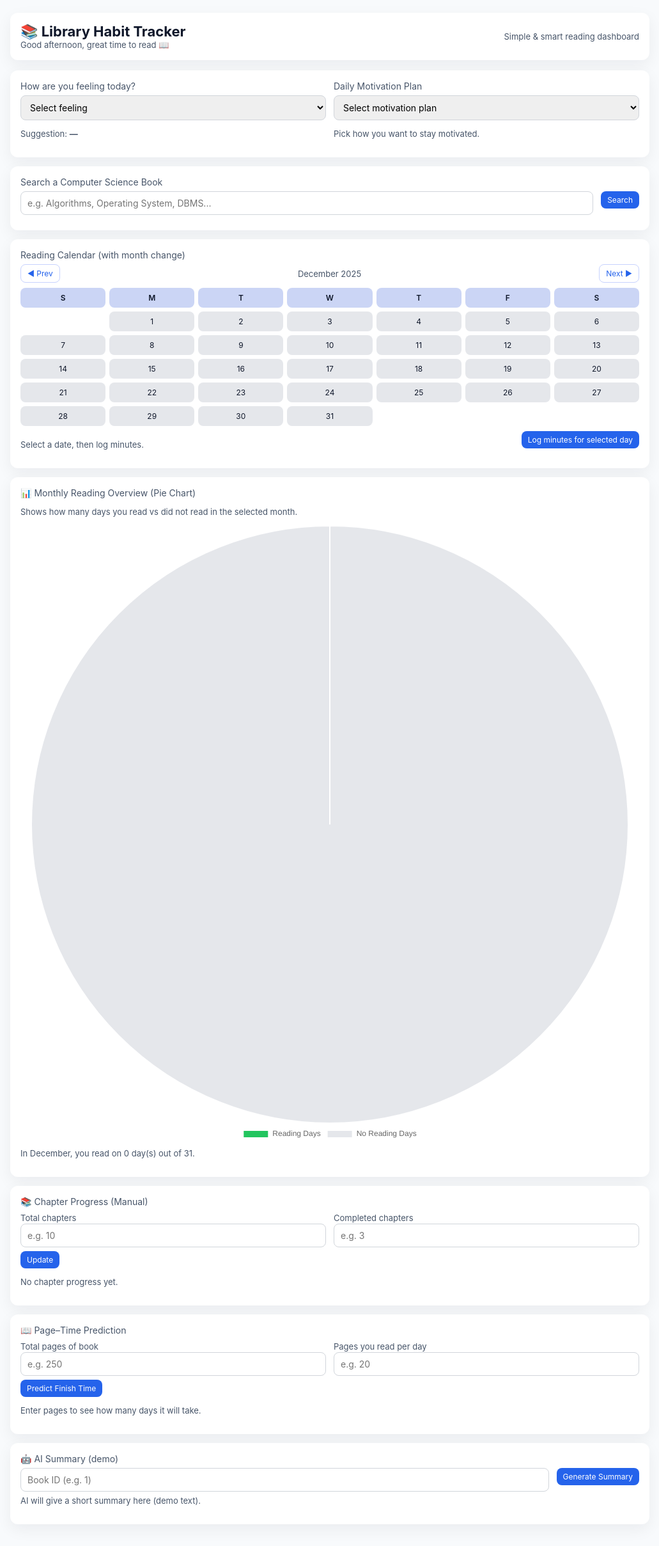
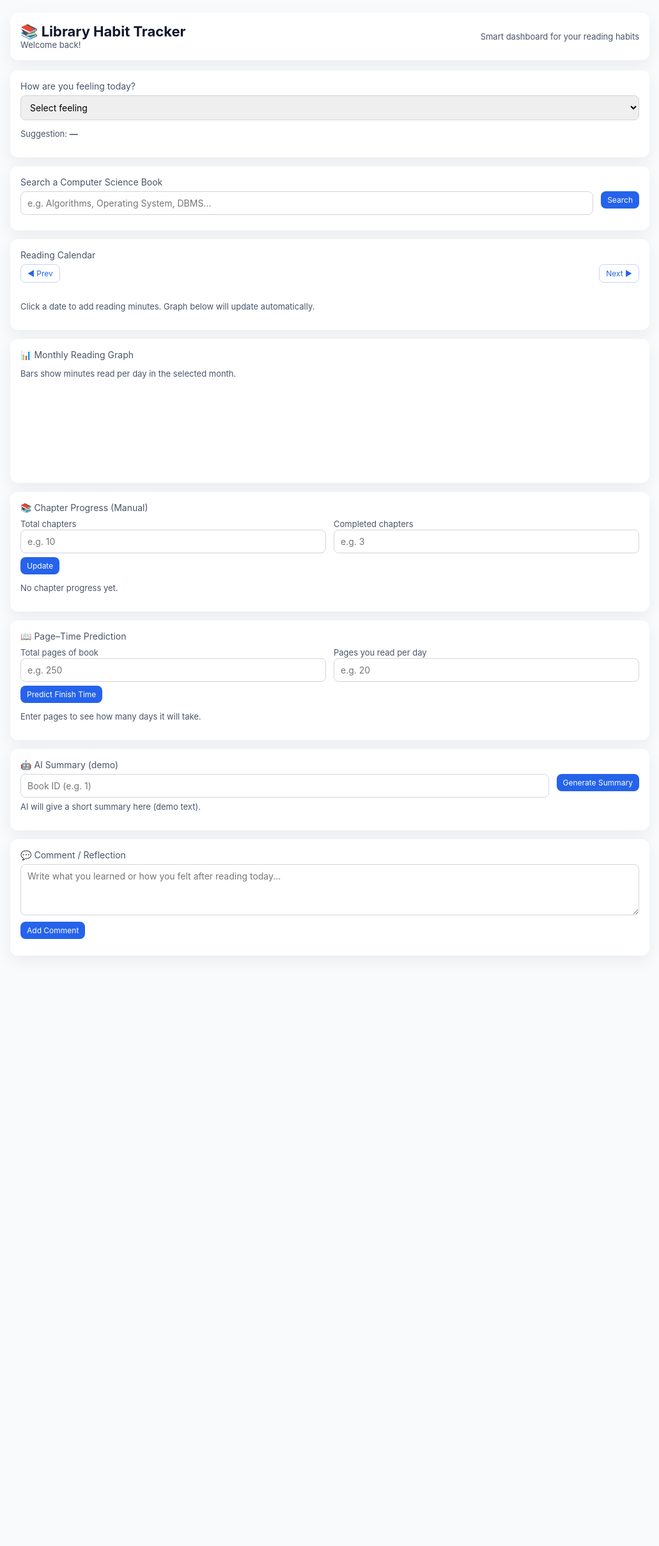
Before and after one commit to prachisingh8329-netizen/library-habit-tracker, a Flask app: page /dashboard in a window 1280 px wide. Shown: the whole page at 64% size, without its empty margins (124-1155 px from the left). After the commit the page ends 1468 px from the top, so only its background shows below. Run offline with Flask 3, Linux system fonts and the light colour scheme; the visitor is signed in with stand-in values (Sample User, id 1).

Commit message:
Update dashboard.html

```diff
--- a/templates/dashboard.html
+++ b/templates/dashboard.html
@@ -5,7 +5,7 @@
   <meta name="viewport" content="width=device-width,initial-scale=1" />
   <title>Library Habit Tracker — Dashboard</title>
 
-  <!-- Chart.js for pie chart -->
+  <!-- Chart.js for graph -->
   <script src="https://cdn.jsdelivr.net/npm/chart.js"></script>
 
   <style>
@@ -28,7 +28,7 @@
     .container{max-width:1000px;margin:0 auto;}
 
     header{
-      background:white;
+      background:#ffffff;
       padding:16px;
       border-radius:12px;
       box-shadow:var(--shadow);
@@ -43,7 +43,7 @@
     .meta{font-size:13px;color:var(--muted);}
 
     .card{
-      background:white;
+      background:#ffffff;
       padding:16px;
       border-radius:var(--radius);
       box-shadow:var(--shadow);
@@ -51,13 +51,14 @@
     }
 
     label{display:block;margin-bottom:6px;font-size:14px;color:var(--muted);}
-    input,select{
+    input,select,textarea{
       width:100%;
       padding:9px 10px;
       border-radius:8px;
       border:1px solid #d1d5db;
       font-size:14px;
     }
+    textarea{min-height:80px;resize:vertical;}
 
     .row{display:flex;gap:12px;flex-wrap:wrap;align-items:flex-start}
     .col{flex:1;min-width:240px}
@@ -92,16 +93,25 @@
     }
     .cal-cell{
       padding:8px;
+      text-align:center;
       border-radius:8px;
       background:#e5e7eb;
-      text-align:center;
       cursor:pointer;
     }
-    .cal-cell.header{background:#cbd5f5;font-weight:600}
-    .cal-cell.active{outline:2px solid #2563eb;background:#dbeafe;}
-    .cal-cell.read-day{background:#bfdbfe;}
+    .cal-cell.header{
+      background:#cbd5f5;
+      font-weight:600;
+      cursor:default;
+    }
+    .cal-cell.read{
+      background:#bfdbfe;
+    }
+    .cal-cell.active{
+      outline:2px solid #2563eb;
+      background:#dbeafe;
+    }
 
-    /* Progress chips */
+    /* Chapter progress chips */
     .chip{
       display:inline-block;
       padding:4px 8px;
@@ -109,6 +119,15 @@
       font-size:12px;
       background:#f1f5f9;
       margin:3px;
+    }
+
+    .comment{
+      padding:8px 10px;
+      border-radius:8px;
+      background:#f9fafb;
+      border:1px solid #e5e7eb;
+      font-size:13px;
+      margin-bottom:6px;
     }
 
     @media(max-width:720px){
@@ -125,14 +144,14 @@
       <h1>📚 Library Habit Tracker</h1>
       <div class="meta" id="greetingText">Welcome back!</div>
     </div>
-    <div class="meta">Simple & smart reading dashboard</div>
+    <div class="meta">Smart dashboard for your reading habits</div>
   </header>
 
-  <!-- 1. HOW ARE YOU FEELING + DAILY MOTIVATION -->
+  <!-- 1. HOW ARE YOU FEELING TODAY -->
   <div class="card">
+    <label>How are you feeling today?</label>
     <div class="row">
       <div class="col">
-        <label>How are you feeling today?</label>
         <select id="feeling">
           <option>Select feeling</option>
           <option>😊 Happy</option>
@@ -142,22 +161,12 @@
           <option>😤 Stressed</option>
           <option>😴 Sleepy</option>
         </select>
-        <p class="meta">Suggestion: <b id="moodSuggestion">—</b></p>
-      </div>
-
-      <div class="col">
-        <label>Daily Motivation Plan</label>
-        <select id="motivatePlan">
-          <option value="">Select motivation plan</option>
-          <option value="today">Today I am motivated</option>
-          <option value="tomorrow">From tomorrow I will stay motivated throughout</option>
-        </select>
-        <p class="meta" id="motivateInfo">Pick how you want to stay motivated.</p>
       </div>
     </div>
+    <p class="meta">Suggestion: <b id="moodSuggestion">—</b></p>
   </div>
 
-  <!-- 2. SEARCH A BOOK -->
+  <!-- 2. SEARCH A COMPUTER SCIENCE BOOK -->
   <div class="card">
     <label>Search a Computer Science Book</label>
     <div class="row">
@@ -169,9 +178,9 @@
     <div id="searchResults" style="margin-top:8px;"></div>
   </div>
 
-  <!-- 3. CALENDAR (MONTH CHANGE + LOG MINUTES) -->
+  <!-- 3. CALENDAR + GRAPH -->
   <div class="card">
-    <label>Reading Calendar (with month change)</label>
+    <label>Reading Calendar</label>
     <div class="row" style="align-items:center;justify-content:space-between;margin-bottom:4px;">
       <button class="btn-ghost small" onclick="prevMonth()">◀ Prev</button>
       <span class="meta" id="monthLabel"></span>
@@ -180,23 +189,20 @@
     <div id="calendar"></div>
     <div class="row" style="margin-top:8px;">
       <div class="col">
-        <p class="meta" id="calendarInfo">Select a date, then log minutes.</p>
-      </div>
-      <div class="col" style="text-align:right;">
-        <button class="btn small" onclick="logMinutesForSelected()">Log minutes for selected day</button>
+        <p class="meta" id="calendarInfo">
+          Click a date to add reading minutes. Graph below will update automatically.
+        </p>
       </div>
     </div>
   </div>
 
-  <!-- 4. PIE CHART (READING DAYS VS NO READING DAYS) -->
   <div class="card">
-    <label>📊 Monthly Reading Overview (Pie Chart)</label>
-    <p class="meta">Shows how many days you read vs did not read in the selected month.</p>
-    <canvas id="monthPie" height="140"></canvas>
-    <p class="meta" id="pieInfo" style="margin-top:6px;">Change month or log minutes, pie chart will update.</p>
+    <label>📊 Monthly Reading Graph</label>
+    <p class="meta">Bars show minutes read per day in the selected month.</p>
+    <canvas id="monthChart" height="130"></canvas>
   </div>
 
-  <!-- 5. CHAPTER PROGRESS (MANUAL, NO NEGATIVE) -->
+  <!-- 4. CHAPTER PROGRESS -->
   <div class="card">
     <label>📚 Chapter Progress (Manual)</label>
     <div class="row">
@@ -214,7 +220,7 @@
     <div id="chapterChips"></div>
   </div>
 
-  <!-- 6. PAGE-TIME PREDICTION -->
+  <!-- 5. PAGE-TIME PREDICTION -->
   <div class="card">
     <label>📖 Page–Time Prediction</label>
     <div class="row">
@@ -231,7 +237,7 @@
     <p class="meta" id="predictionResult">Enter pages to see how many days it will take.</p>
   </div>
 
-  <!-- 7. AI SUMMARY -->
+  <!-- 6. AI SUMMARY -->
   <div class="card">
     <label>🤖 AI Summary (demo)</label>
     <div class="row">
@@ -245,21 +251,29 @@
     </p>
   </div>
 
+  <!-- 7. COMMENTS / REFLECTIONS -->
+  <div class="card">
+    <label>💬 Comment / Reflection</label>
+    <textarea id="commentInput" placeholder="Write what you learned or how you felt after reading today..."></textarea>
+    <button class="btn small" style="margin-top:6px;" onclick="addComment()">Add Comment</button>
+    <div id="commentsList" style="margin-top:10px;"></div>
+  </div>
+
 </div>
 
 <script>
-/* ========== GREETING ========== */
+/* ===== GREETING ===== */
 function updateGreeting(){
   const h = new Date().getHours();
   let txt = "Welcome back!";
-  if(h < 12) txt = "Good morning, keep learning ☀️";
+  if(h < 12) txt = "Good morning, keep learning ☀";
   else if(h < 18) txt = "Good afternoon, great time to read 📖";
   else txt = "Good evening, relax with a good book 🌙";
   document.getElementById("greetingText").textContent = txt;
 }
 updateGreeting();
 
-/* ========== MOOD + DAILY MOTIVATION ========== */
+/* ===== MOOD SUGGESTION ===== */
 const moodMap = {
   "😊 Happy":"You can try tough CS topics today – your mood supports deep study!",
   "😌 Calm":"Great time for theory and long chapters.",
@@ -274,35 +288,23 @@ document.getElementById("feeling").addEventListener("change", e=>{
   document.getElementById("moodSuggestion").textContent = moodMap[v] || "—";
 });
 
-document.getElementById("motivatePlan").addEventListener("change", e=>{
-  const v = e.target.value;
-  const msgEl = document.getElementById("motivateInfo");
-  if(v === "today"){
-    msgEl.textContent = "Today you are motivated. Use this energy to complete an important chapter.";
-  }else if(v === "tomorrow"){
-    msgEl.textContent = "From tomorrow, you plan to stay motivated throughout the day. Prepare your reading list today.";
-  }else{
-    msgEl.textContent = "Pick how you want to stay motivated.";
-  }
-});
-
-/* ========== SEARCH BOOK (CALLS BACKEND /api/search) ========== */
+/* ===== SEARCH COMPUTER SCIENCE BOOKS =====
+   Uses backend route: /api/search  (must be defined in app.py)
+*/
 async function doSearch(){
   const q = document.getElementById("searchBox").value.trim();
   const out = document.getElementById("searchResults");
-  if(!q){
-    out.innerHTML = "";
-    return;
-  }
-  out.innerHTML = "Searching...";
+  out.innerHTML = "<span class='meta'>Loading books...</span>";
 
   try{
     const res = await fetch("/api/search?q=" + encodeURIComponent(q));
     const data = await res.json();
+
     if(!Array.isArray(data) || data.length === 0){
-      out.innerHTML = "<p class='meta'>No books found.</p>";
+      out.innerHTML = "<p class='meta'>No Computer Science books found.</p>";
       return;
     }
+
     out.innerHTML = "";
     data.forEach(b=>{
       out.innerHTML += `
@@ -317,33 +319,30 @@ async function doSearch(){
     });
   }catch(err){
     console.error(err);
-    out.innerHTML = "<p class='meta'>Error searching books.</p>";
+    out.innerHTML = "<p class='meta'>Error while searching books.</p>";
   }
 }
 
-/* ========== READING DATA FOR CALENDAR + PIE CHART ========== */
+/* ===== READING DATA FOR CALENDAR + GRAPH ===== */
 // readingData: { "YYYY-MM-DD": minutes }
 let readingData = {};
 
 function dateKey(d){
   return d.toISOString().slice(0,10); // YYYY-MM-DD
 }
-
 function getMinutesForDate(d){
-  const key = dateKey(d);
-  return readingData[key] || 0;
+  return readingData[dateKey(d)] || 0;
 }
-
 function addMinutesForDate(d, mins){
   if(mins <= 0) return;
   const key = dateKey(d);
   readingData[key] = (readingData[key] || 0) + mins;
 }
 
-/* ========== CALENDAR ========== */
-let calMonth = (new Date()).getMonth();
-let calYear = (new Date()).getFullYear();
-let selectedDate = null; // actual Date object
+/* ===== CALENDAR ===== */
+let currentMonth = (new Date()).getMonth();
+let currentYear  = (new Date()).getFullYear();
+let selectedDate = null;
 
 function renderCalendar(){
   const cal = document.getElementById("calendar");
@@ -353,14 +352,14 @@ function renderCalendar(){
   const weekdays = ["S","M","T","W","T","F","S"];
   weekdays.forEach(d=>{
     const h = document.createElement("div");
+    h.className = "cal-cell header";
     h.textContent = d;
-    h.className = "cal-cell header";
     cal.appendChild(h);
   });
 
-  const firstDay = new Date(calYear, calMonth, 1).getDay();
-  const daysInMonth = new Date(calYear, calMonth+1, 0).getDate();
-  label.textContent = new Date(calYear, calMonth).toLocaleDateString("en", {month:"long", year:"numeric"});
+  const firstDay = new Date(currentYear, currentMonth, 1).getDay();
+  const daysInMonth = new Date(currentYear, currentMonth+1, 0).getDate();
+  label.textContent = new Date(currentYear, currentMonth).toLocaleDateString("en",{month:"long",year:"numeric"});
 
   // empty cells
   for(let i=0;i<firstDay;i++){
@@ -375,108 +374,114 @@ function renderCalendar(){
     cell.className = "cal-cell";
     cell.textContent = d;
 
-    const dt = new Date(calYear, calMonth, d);
+    const dt = new Date(currentYear, currentMonth, d);
     const mins = getMinutesForDate(dt);
-
     if(mins > 0){
-      cell.classList.add("read-day");
+      cell.classList.add("read");
     }
 
-    cell.onclick = ()=>{
+    cell.onclick = () => {
       document.querySelectorAll(".cal-cell").forEach(c=>c.classList.remove("active"));
       cell.classList.add("active");
       selectedDate = dt;
-      document.getElementById("calendarInfo").textContent =
-        `${d}/${calMonth+1}/${calYear} — ${mins} minutes read.`;
+
+      const info = document.getElementById("calendarInfo");
+      info.textContent = ${d}/${currentMonth+1}/${currentYear} — currently ${mins} minute(s) logged.;
+
+      const extra = prompt("How many minutes did you read today? (This will be added)", "20");
+      const val = parseInt(extra,10);
+      if(!isNaN(val) && val>0){
+        addMinutesForDate(dt, val);
+        renderCalendar();
+        updateChart();
+      }
     };
 
     cal.appendChild(cell);
   }
 
-  updatePieChart(); // update pie when calendar changes
+  // graph refresh for this month
+  updateChart();
 }
 
 function prevMonth(){
-  calMonth--;
-  if(calMonth < 0){calMonth = 11; calYear--;}
+  currentMonth--;
+  if(currentMonth < 0){
+    currentMonth = 11;
+    currentYear--;
+  }
+  selectedDate = null;
+  document.getElementById("calendarInfo").textContent =
+    "Click a date to add reading minutes. Graph below will update automatically.";
   renderCalendar();
-  selectedDate = null;
-  document.getElementById("calendarInfo").textContent = "Select a date, then log minutes.";
 }
 function nextMonth(){
-  calMonth++;
-  if(calMonth > 11){calMonth = 0; calYear++;}
+  currentMonth++;
+  if(currentMonth > 11){
+    currentMonth = 0;
+    currentYear++;
+  }
+  selectedDate = null;
+  document.getElementById("calendarInfo").textContent =
+    "Click a date to add reading minutes. Graph below will update automatically.";
   renderCalendar();
-  selectedDate = null;
-  document.getElementById("calendarInfo").textContent = "Select a date, then log minutes.";
 }
 
-function logMinutesForSelected(){
-  if(!selectedDate){
-    alert("Please click a date in the calendar first.");
-    return;
-  }
-  const val = prompt("How many minutes did you read on this day?", "25");
-  const mins = parseInt(val,10);
-  if(isNaN(mins) || mins <= 0){
-    alert("Please enter a valid positive number.");
-    return;
-  }
-  addMinutesForDate(selectedDate, mins);
-  renderCalendar(); // refresh calendar
-}
+/* ===== GRAPH (BAR CHART) ===== */
+let monthChart = null;
 
-/* ========== PIE CHART: READING DAYS VS NO READING DAYS ========== */
-let pieChart = null;
-
-function updatePieChart(){
-  const ctx = document.getElementById("monthPie");
+function updateChart(){
+  const ctx = document.getElementById("monthChart");
   if(!ctx) return;
 
-  const daysInMonth = new Date(calYear, calMonth+1, 0).getDate();
-  let readingDays = 0;
+  const daysInMonth = new Date(currentYear, currentMonth+1, 0).getDate();
+  const labels = [];
+  const values = [];
+
   for(let d=1; d<=daysInMonth; d++){
-    const dt = new Date(calYear, calMonth, d);
-    if(getMinutesForDate(dt) > 0) readingDays++;
+    labels.push(String(d));
+    const dt = new Date(currentYear, currentMonth, d);
+    values.push(getMinutesForDate(dt));
   }
-  const noReading = daysInMonth - readingDays;
 
-  if(pieChart) pieChart.destroy();
+  if(monthChart) monthChart.destroy();
 
-  pieChart = new Chart(ctx, {
-    type: "pie",
+  monthChart = new Chart(ctx, {
+    type: "bar",
     data: {
-      labels: ["Reading Days", "No Reading Days"],
+      labels,
       datasets: [{
-        data: [readingDays, noReading],
-        backgroundColor: ["#22c55e", "#e5e7eb"]
+        label: "Minutes read",
+        data: values,
+        backgroundColor: values.map(v => v>0 ? "#3b82f6" : "#e5e7eb"),
+        borderRadius: 6
       }]
     },
     options: {
-      plugins: {
-        legend: { position: "bottom" }
-      }
+      scales: {
+        y: {
+          beginAtZero:true,
+          title:{display:true,text:"Minutes"}
+        }
+      },
+      plugins:{legend:{display:false}}
     }
   });
-
-  document.getElementById("pieInfo").textContent =
-    `In ${new Date(calYear, calMonth).toLocaleDateString("en",{month:"long"})}, you read on ${readingDays} day(s) out of ${daysInMonth}.`;
 }
 
-/* ========== CHAPTER PROGRESS (NO NEGATIVE) ========== */
+/* ===== CHAPTER PROGRESS (NO NEGATIVE) ===== */
 function updateChapters(){
   let total = parseInt(document.getElementById("totalChapters").value,10);
-  let done = parseInt(document.getElementById("doneChapters").value,10);
+  let done  = parseInt(document.getElementById("doneChapters").value,10);
 
   if(isNaN(total) || total < 0) total = 0;
-  if(isNaN(done) || done < 0) done = 0;
-
-  if(done > total) done = total; // no negative gap
+  if(isNaN(done)  || done  < 0) done  = 0;
+  if(done > total) done = total;
 
   document.getElementById("totalChapters").value = total;
-  document.getElementById("doneChapters").value = done;
+  document.getElementById("doneChapters").value  = done;
 
-  const info = document.getElementById("chapterInfo");
+  const info  = document.getElementById("chapterInfo");
   const chips = document.getElementById("chapterChips");
 
   if(total === 0){
@@ -486,21 +491,21 @@ function updateChapters(){
   }
 
   const percent = (done/total)*100;
-  info.textContent = `Completed ${done} of ${total} chapters (${percent.toFixed(1)}%).`;
+  info.textContent = Completed ${done} of ${total} chapters (${percent.toFixed(1)}%).;
 
   chips.innerHTML = "";
-  for(let i=1;i<=total;i++){
+  for(let i=1; i<=total; i++){
     const span = document.createElement("span");
     span.className = "chip";
     span.textContent = "Ch " + i;
     if(i <= done){
-      span.style.background = "#bbf7d0"; // green for completed
+      span.style.background = "#bbf7d0"; // green for done
     }
     chips.appendChild(span);
   }
 }
 
-/* ========== PAGE–TIME PREDICTION ========== */
+/* ===== PAGE–TIME PREDICTION ===== */
 function predictFinish(){
   const total = parseInt(document.getElementById("totalPages").value,10);
   const perDay = parseInt(document.getElementById("pagesPerDay").value,10);
@@ -512,10 +517,10 @@ function predictFinish(){
   }
 
   const days = Math.ceil(total / perDay);
-  out.textContent = `At your current speed, you’ll finish this book in about ${days} day(s).`;
+  out.textContent = At your current speed, you’ll finish this book in about ${days} day(s).;
 }
 
-/* ========== AI SUMMARY DEMO ========== */
+/* ===== AI SUMMARY (DEMO) ===== */
 function generateSummary(){
   const id = document.getElementById("summaryBookId").value.trim();
   const out = document.getElementById("summaryResult");
@@ -525,11 +530,29 @@ function generateSummary(){
   }
   out.textContent = "Generating summary (demo)...";
   setTimeout(()=>{
-    out.textContent = `Book ${id}: This book explains core concepts in a simple, student-friendly way with examples and practice questions. (Demo summary.)`;
+    out.textContent = Book ${id}: This book explains core CS concepts in a simple, student-friendly way with examples and practice questions. (Demo summary.);
   }, 800);
 }
 
-/* ========== INIT ========== */
+/* ===== COMMENTS / REFLECTIONS ===== */
+function addComment(){
+  const box = document.getElementById("commentInput");
+  const text = box.value.trim();
+  if(!text){
+    alert("Please write a comment first.");
+    return;
+  }
+  const list = document.getElementById("commentsList");
+  const div = document.createElement("div");
+  const now = new Date();
+  const timeStr = now.toLocaleString();
+  div.className = "comment";
+  div.innerHTML = <div class="meta">${timeStr}</div><div>${text}</div>;
+  list.prepend(div);
+  box.value = "";
+}
+
+/* ===== INIT ===== */
 renderCalendar();
 </script>
 </body>
```
